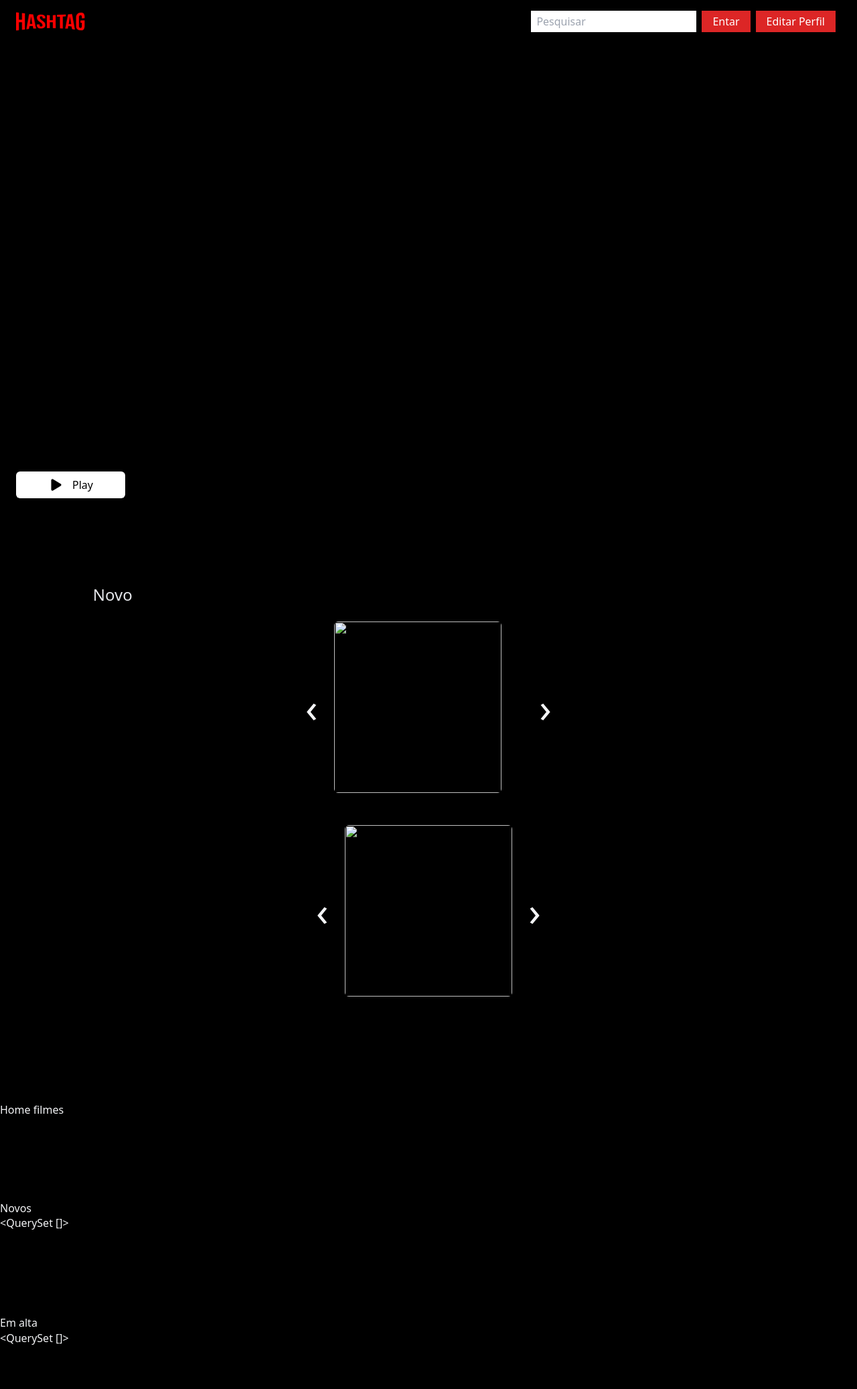
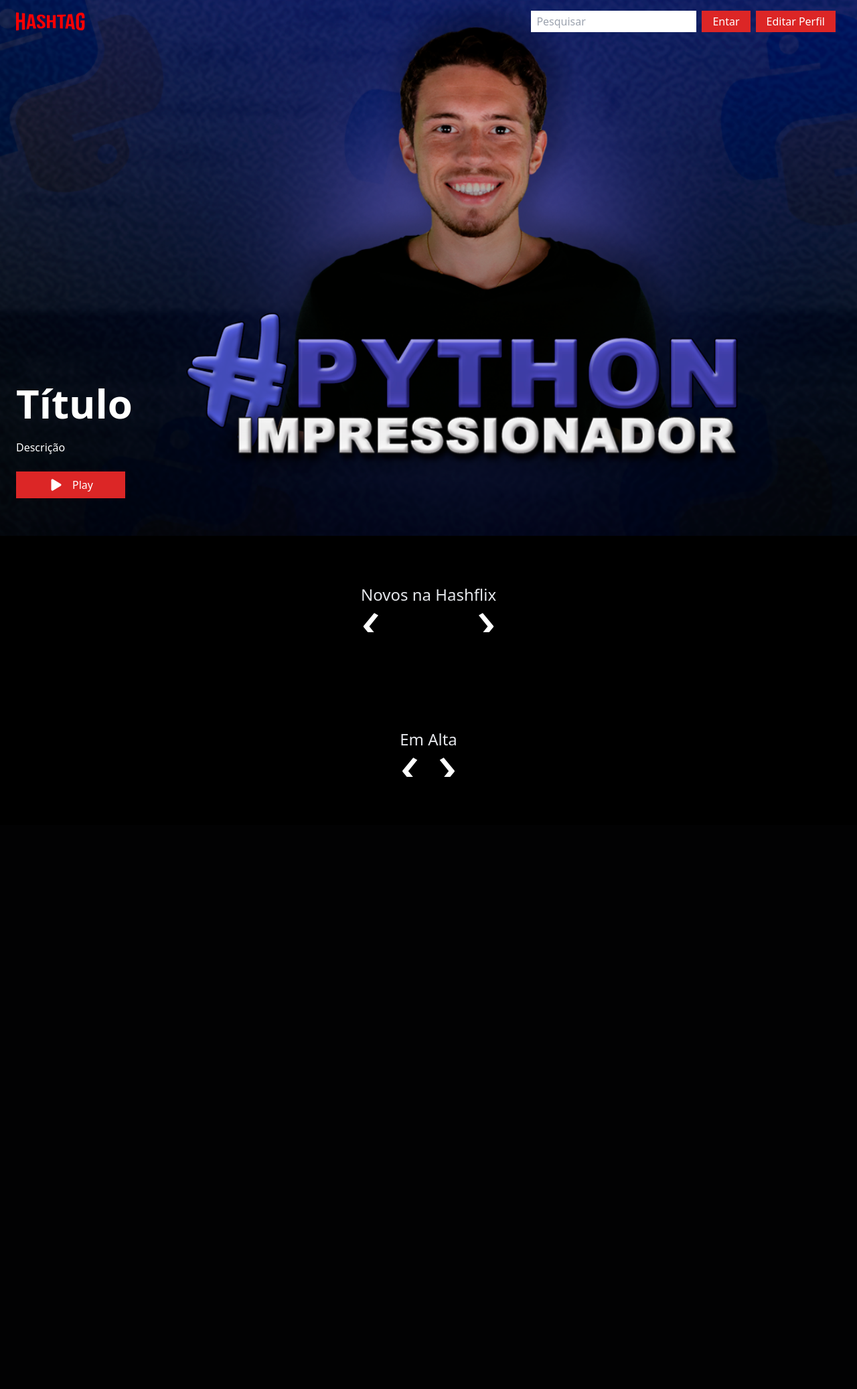
Before and after one commit to CassianoOliveira23/Hashflix-Django, a Django app: template filme/templates/homefilmes.html in a window 1280 px wide. Shown: the whole page at 67% size. After the commit the page ends 1160 px from the top, so only its background shows below. Run offline with Django 4.2, Linux system fonts and the light colour scheme; the template is opened without the code that fills it, so the values that code supplies are empty; some libraries are stand-ins or nearby versions.

Commit message:
homefilmes frontend

```diff
--- a/filme/context.py
+++ b/filme/context.py
@@ -2,9 +2,9 @@
 from .models import Filme
 
 def lista_filmes_recentes(request):
-    lista_filmes = Filme.objects.all().order_by('-data_criacao')[0:10]
+    lista_filmes = Filme.objects.all().order_by('-data_criacao')[0:8]
     return {"lista_filmes_recentes": lista_filmes}
 
 def lista_filmes_emalta(request):
-    lista_filmes = Filme.objects.all().order_by('-visualizacoes')[0:10]
+    lista_filmes = Filme.objects.all().order_by('-visualizacoes')[0:8]
     return {"lista_filmes_emalta": lista_filmes}
--- a/filme/templates/homefilmes.html
+++ b/filme/templates/homefilmes.html
@@ -1,23 +1,102 @@
 {% extends 'base.html' %}
+{% load static %}
 
 {% block titulo %}
     HomeFilmes Hashflix
 {% endblock %}
 
+
+{% block head %}
+    <style>
+        $itemGrow: 1.2;
+        $duration: 250ms;
+
+        html {
+        scroll-behavior: smooth;
+        }
+
+        body {
+        margin: 0;
+        background-color: #000;
+        }
+
+        h1 {
+        font-family: Arial;
+        color: red;
+        text-align: center;
+        }
+
+        .wrapper {
+        display: grid;
+        grid-template-columns: repeat(3,100%);
+        overflow:hidden;
+        scroll-behavior: smooth;
+
+        section {
+            width: 100%;
+            position: relative;
+            margin: 20px 0;
+
+            .item {
+            padding: 0 2px;
+            transition: $duration all;
+
+            &:hover {
+                margin: 0 40px;
+                transform: scale(1.2);
+            }
+
+            }
+
+            a {
+            /* position: absolute; */
+            color: #fff;
+            text-decoration: none;
+            font-size: 6em;
+            background:rgb(0,0,0);
+            text-align: center;
+            z-index: 1;
+
+            }
+
+            &>a:first-child {
+            position: absolute;
+                left:0;
+                background: linear-gradient(-90deg, rgba(0,0,0,0) 0%, rgba(0,0,0,1) 100%);
+            }
+            &>a:last-child {
+                position: absolute;
+                right: 0;
+                background: linear-gradient(90deg, rgba(0,0,0,0) 0%, rgba(0,0,0,1) 100%);
+            }
+        }
+        }
+
+        // Remove the arrow for Mobile
+        @media only screen and (max-width: 600px) {
+        a.arrow__btn {
+            display:none;
+        }
+        }
+    </style>
+{% endblock %}
+
 {% block content %}
+
     <main class='bg-primary_black min-h-screen w-full'>
-        <section class="h-screen relative bg-no-repeat pb-8 pl-6 flex items-end bg-cover" style="background-image: url('#');">
+        <section class="h-screen relative bg-no-repeat pb-8 pl-6 flex items-end bg-cover" style="background-image: url('{% static 'images/python.png' %}');">
             <div>
                 <h2 class="text-6xl font-semibold text-white my-4">
-
+                    Título
                 </h2>
                 <p class=" w-11/12 md:w-5/12 font-medium text-white my-4">
+                    Descrição
                 </p>
                 <div class="flex my-4">
                     <a href="#">
-                        <button class="flex items-center bg-white py-2 px-5 rounded-md" style='color:black;'>
+                        <button class="flex items-center bg-red-600 py-2 px-5" style='color:white;'>
                             <ion-icon name="play" class="text-2xl"></ion-icon>
-                            <span class="ml-3 font-medium " >
+                            <span class="ml-3 font-medium text-white" >
                                 Play
                             </span>
                         </button>
@@ -26,63 +105,83 @@
             </div>
         </section>
 
-
+        <!--Filmes novos-->
         <section class='bg-primary_black flex justify-center py-10'>
-            <div class="p-8 w-10/12 relative" >
+            <div class="p-8 w-12/12 relative" >
                 <h2 class="text-gray-200 text-2xl font-medium">
-                    Novo
+                    Novos na Hashflix
                 </h2>
                 <div class="wrapper">
                     <section id="section1" class="flex flex-nowrap items-center justify-center space-x-8">
                         <a href="#section2" class="arrow__btn text-6xl page">‹</a>
-                    <div class="item h-64 w-1/4 m-4">
-                        <a href="#">
-                            <img src="#" class="rounded-md w-full h-full object-cover">
+                        {% for filme in lista_filmes_recentes %}
+                        {% if forloop.counter < 5 %}
+                        <div class="item h-64 w-1/4 m-1">
+                            <a href="{% url 'filme:detalhesfilme' filme.id %}">
+                                <img src="{{ filme.thumb.url }}" class="rounded-md w-full h-full object-cover">
                             </a>
                         </div>
+                        {% endif %}
+                        {% endfor %}
                             <a href="#section2" class="arrow__btn text-6xl">›</a>
                     </section>
+                        {% if lista_filmes_recentes|length > 4 %}
                         <section id="section2" class="flex flex-nowrap items-center justify-center">
                             <a href="#section1" class="arrow__btn text-6xl">‹</a>
-                        <div class="item h-64 w-1/4 m-4">
-                            <a href="#">
-                                <img src="#" class="rounded-md w-full h-full object-cover">
+                            {% for filme in lista_filmes_recentes %}
+                            {% if forloop.counter > 4 %}
+                            <div class="item h-64 w-1/4 m-1">
+                                <a href="{% url 'filme:detalhesfilme' filme.id %}">
+                                    <img src="{{ filme.thumb.url }}" class="rounded-md w-full h-full object-cover">
                                 </a>
                             </div>
+                            {% endif %}
+                            {% endfor %}
                             <a href="#section1" class="arrow__btn text-6xl">›</a>
                         </section>
+                        {% endif %}
                     </div>
+            </div>
+        </section>
 
 
+        <!--Em Alta-->
+        <section class='bg-primary_black flex justify-center py-10'>
+            <div class="p-8 w-12/12 relative" >
+                <h2 class="text-gray-200 text-2xl font-medium">
+                    Em Alta
+                </h2>
+                <div class="wrapper">
+                    <section id="section1emalta" class="flex flex-nowrap items-center justify-center space-x-8">
+                        <a href="#section2emalta" class="arrow__btn text-6xl page">‹</a>
+                        {% for filme in lista_filmes_emalta %}
+                        {% if forloop.counter < 5 %}
+                        <div class="item h-64 w-1/4 m-1">
+                            <a href="{% url 'filme:detalhesfilme' filme.id %}">
+                                <img src="{{ filme.thumb.url }}" class="rounded-md w-full h-full object-cover">
+                            </a>
+                        </div>
+                        {% endif %}
+                        {% endfor %}
+                            <a href="#section2emalta" class="arrow__btn text-6xl">›</a>
+                    </section>
+                        {% if lista_filmes_recentes|length > 4 %}
+                        <section id="section2emalta" class="flex flex-nowrap items-center justify-center">
+                            <a href="#section1emalta" class="arrow__btn text-6xl">‹</a>
+                            {% for filme in lista_filmes_emalta %}
+                            {% if forloop.counter > 4 %}
+                            <div class="item h-64 w-1/4 m-1">
+                                <a href="{% url 'filme:detalhesfilme' filme.id %}">
+                                    <img src="{{ filme.thumb.url }}" class="rounded-md w-full h-full object-cover">
+                                </a>
+                            </div>
+                            {% endif %}
+                            {% endfor %}
+                            <a href="#section1emalta" class="arrow__btn text-6xl">›</a>
+                        </section>
+                        {% endif %}
+                    </div>
             </div>
         </section>
     </main>
-
-
-
-
-
-
-
-
-    <!--Codigo base abaixo-->
-    <div class="py-16">
-        <h1>Home filmes</h1>
-        {% for filme in object_list %}
-        <hr>
-        <a href="{% url 'filme:detalhesfilme' filme.id %}"><p>{{ filme.titulo }}</p></a>
-        <p>{{ filme.descricao }}</p>
-        <img src="{{ filme.thumb.url }}">
-        {% endfor %}
-    </div>
-
-    <div class="py-16">
-        <h2>Novos</h2>
-        {{ lista_filmes_recentes }}
-    </div>
-
-    <div class="py-16">
-        <h2>Em alta</h2>
-        {{ lista_filmes_emalta }}
-    </div>
 {% endblock %}
```
Also changed, not shown: filme/models.py (+5 -3 lines), filme/templates/detalhesfilme.html (+8 -3 lines), filme/migrations/0003_alter_filme_categoria.py (added), filme/migrations/0004_alter_filme_categoria.py (added), media/thumb_filmes/POWER_BI_IMPRESSIONADOR_1280X725.png (added), media/thumb_filmes/POWER_POINT_IMPRESSIONADOR_1280X720.png (added), media/thumb_filmes/PYTHONIMPRESSIONADOR.png (deleted), media/thumb_filmes/PYTHONIMPRESSIONADOR_84fi9jz.png (deleted), media/thumb_filmes/SQL_IMPRESSIONADOR_1280X725.png (added), media/thumb_filmes/Todo-Mundo-Odeia-o-Chris.webp (added), media/thumb_filmes/download.jfif (added), media/thumb_filmes/e56c18e08e0a07c8d4ee65f45be64cefe6b070992a84182dd5ba35eb7cfc6510.jpg (added), media/thumb_filmes/game-of-thrones.webp (added), media/thumb_filmes/maxresdefault.jpg (added), 1 more files, 2 other files. Lines whose indentation alone changed are shown as unchanged.
